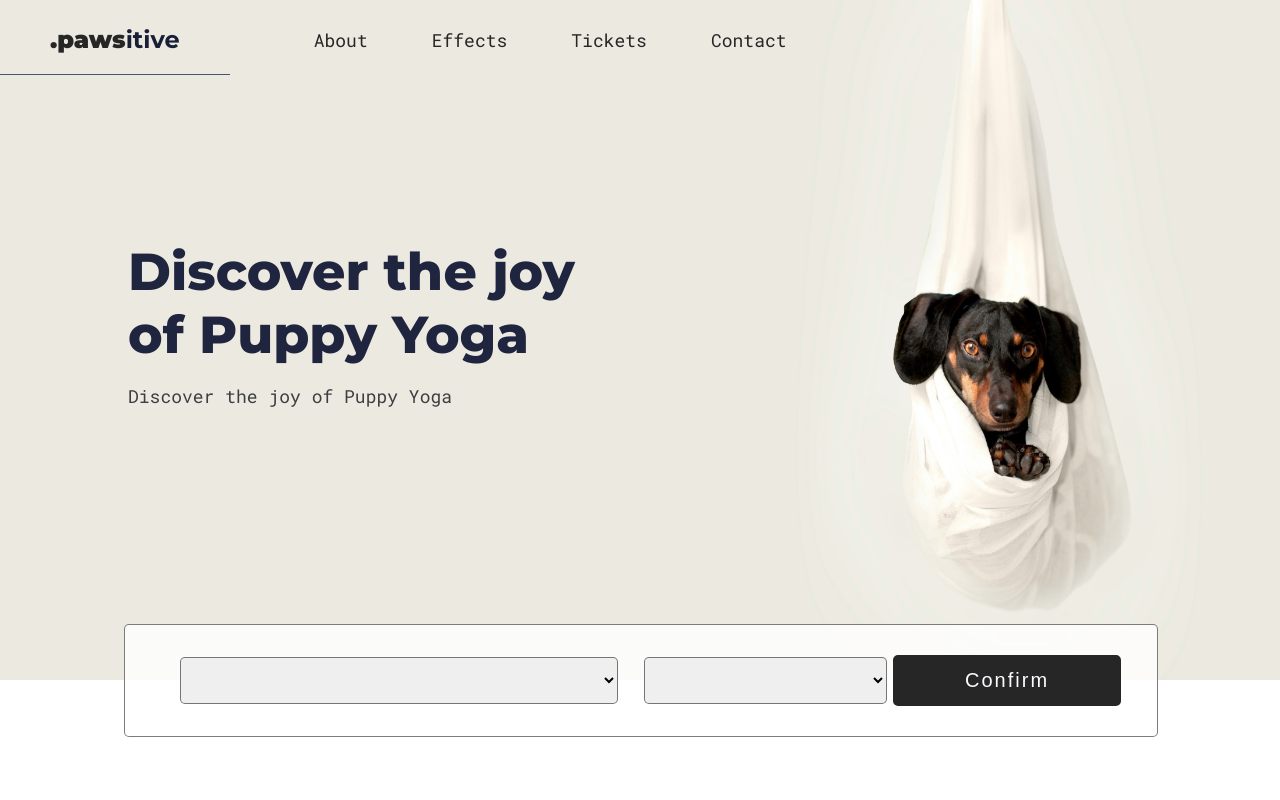
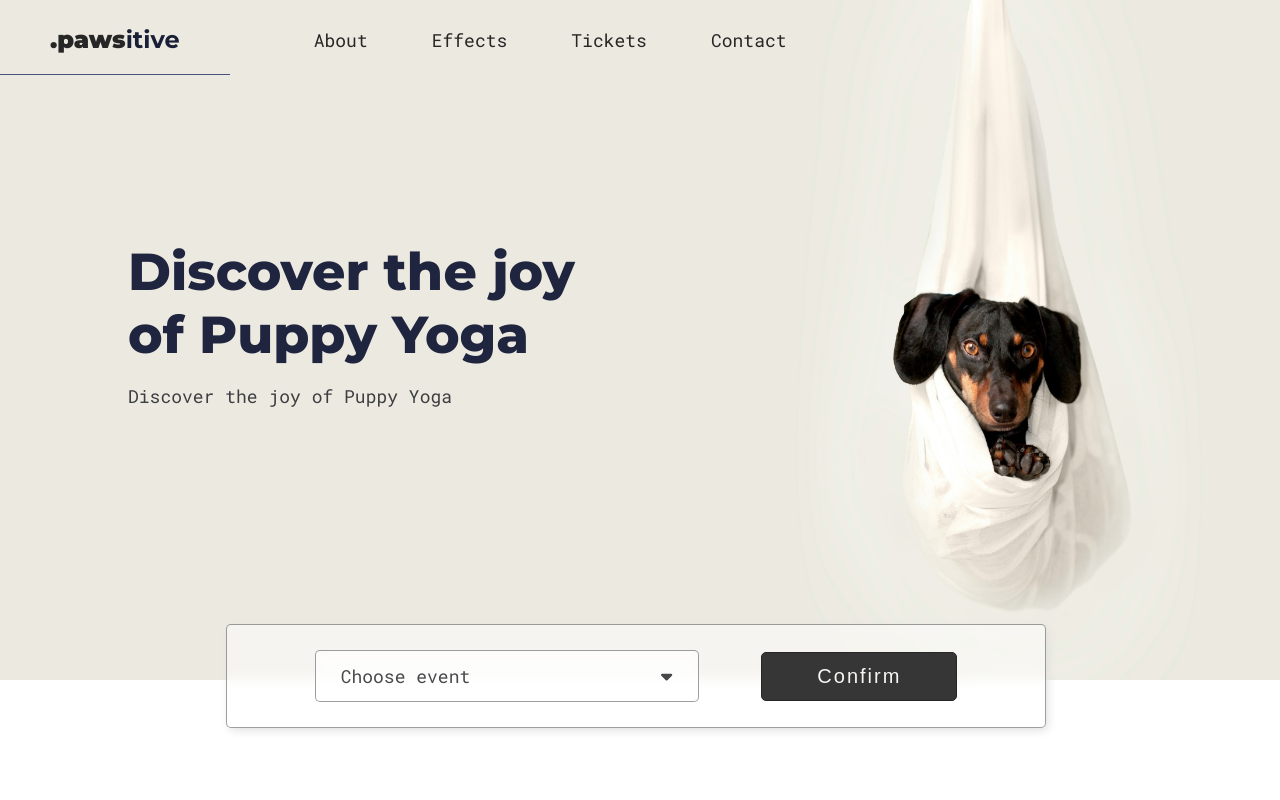
Before and after one commit to hannaharkusha/react-puppy-joga, a React (Create React App) app: page / in a window 1280 px wide. Shown: the top 800 px of the page. Built offline with nearby package versions, Linux system fonts and the light colour scheme; a web font is replaced by a local one.

Commit message:
dropdown added

```diff
--- a/package.json
+++ b/package.json
@@ -3,10 +3,14 @@
   "version": "0.1.0",
   "private": true,
   "dependencies": {
+    "@fortawesome/free-solid-svg-icons": "^6.5.2",
+    "@fortawesome/react-fontawesome": "^0.2.2",
     "@testing-library/jest-dom": "^5.17.0",
     "@testing-library/react": "^13.4.0",
     "@testing-library/user-event": "^13.5.0",
+    "bootstrap": "^5.3.3",
     "react": "^18.3.1",
+    "react-bootstrap": "^2.10.4",
     "react-dom": "^18.3.1",
     "react-lazyload": "^3.2.1",
     "react-loading": "^2.0.3",
--- a/src/App.js
+++ b/src/App.js
@@ -17,6 +17,10 @@ function App() {
         ["Support for Shelters", "Many puppy yoga sessions are organized in collaboration with animal shelters or rescue organizations."],
     ];
 
+    const options = [
+        'option1', 'option2', 'option3'
+    ]
+
 
     const data = { advantages };
 
@@ -25,7 +29,7 @@ function App() {
                 <div className="App">
                     <Navbar />
                     <Header />
-                    <BookDiv />
+                    <BookDiv options={options}/>
                     <Section
                         question='What is Puppy Yoga?'
                         content="Puppy yoga is a delightful and unique experience that combines traditional yoga practices with the joy of interacting with playful puppies. During a typical class, participants engage in a series of yoga poses and stretches, all while adorable puppies roam freely around the room. These furry companions might curl up next to yogis, play with each other, or even join in on the poses. The presence of puppies adds an element of fun and relaxation, making the practice more enjoyable and less intense."
--- a/src/components/BookDiv.js
+++ b/src/components/BookDiv.js
@@ -1,10 +1,10 @@
 import React from "react";
+import Dropdown from "./Dropdown";
 
-function BookDiv() {
+function BookDiv({options}) {
     return (
-        <div className='flex center book'>
-            <select name="event" id="event"></select>
-            <select name="date" id="date"></select>
+        <div className='flex glass space-evenly center book'>
+          <Dropdown options={options} />
             <button className='button'>Confirm</button>
         </div>
     )
--- /dev/null
+++ b/src/components/Dropdown.js
@@ -0,0 +1,27 @@
+import React, {useState} from "react";
+import { FontAwesomeIcon } from '@fortawesome/react-fontawesome'
+import { faCaretDown } from '@fortawesome/free-solid-svg-icons'
+
+
+function Dropdown({options}) {
+
+    const[dropdownToggled, setDropdownToggled] = useState(false)
+
+    return (
+        <div className={dropdownToggled ? 'flex column glass dropdown' : 'flex column glass  dropdown not-toggled'} onClick={()=>setDropdownToggled(!dropdownToggled)}>
+            <div className="flex center space-between">
+                <div className="dropdown-title"> Choose event</div>
+                <FontAwesomeIcon icon={faCaretDown} />
+            </div>
+            {dropdownToggled &&
+                (<div className="dropdown-options glass">
+                {options.map(option => (
+                    <div>{option}</div>
+                ))}
+                </div>)
+            }
+        </div>
+    )
+}
+
+export default Dropdown;
--- a/src/index.css
+++ b/src/index.css
@@ -52,6 +52,10 @@ code {
 
 .space-between{
   justify-content: space-between;
+}
+
+.space-evenly{
+  justify-content: space-evenly;
 }
 
 .reverse{
@@ -128,22 +132,22 @@ code {
 
 
 .button{
-  margin: 0 auto;
-  padding: 12px 70px;
+  padding: 12px 55px;
   letter-spacing: 0.1em;
-  background-color: #262626;
-  color: #fcfbff;
+  background-color: rgb(54, 54, 54);
+  color: #f7f6f3;
   font-size: 20px;
   border-radius: 5px;
-  border: 2px solid #262626;
+  border: 1px solid #262626;
   cursor: pointer;
   transition: all 0.3s ease;
   font-weight: 400;
 }
 
 .button:hover{
-  background-color: #fcfbff;
-  color: #262626;
+  background-color: transparent;
+  color: rgb(61, 62, 64);
+  border: 1px solid rgba(61, 62, 64, 0.7);
 }
 
 .headline {
@@ -313,25 +317,69 @@ li{
 
 
 .book{
-  width: 76%;
-  padding: 30px;
-  background-color: rgba(255, 255, 255, 0.8);
-  border: 1px solid rgba(38, 37, 37, 0.6);
+  width: 60%;
+  padding: 25px;
   position: absolute;
   top: 78vh;
   border-radius: 5px;
-  margin: 0 calc(12% - 30px);
+  margin: 0 calc(20% - 30px);
+  overflow-y: visible;
+  border: 1px solid rgba(61, 62, 64, 0.5);
+
 }
 
-
-select{
-  width: 25%;
-  padding: 14px;
-  margin-left: 2vw;
-  border-radius: 5px;
-  border: 1px solid rgba(38, 38, 38, 0.6);
+.glass{
+  background: rgba(255,255,255,0.5);
+  -webkit-backdrop-filter: blur(6px);
+  backdrop-filter: blur(6px);
+  -webkit-box-shadow: 2.5px 3px 9.5px -1px #dddddd;
+  -moz-box-shadow: 2.5px 3px 9.5px -1px #dddddd;
+  box-shadow: 2.5px 3px 9.5px -1px #dddddd;
 }
 
-select:first-of-type{
-  width: 45%;
+.dropdown{
+  position: relative;
+  padding: 13px 25px;
+  min-width: 50%;
+  box-sizing: border-box;
+  border-radius: 5px;
+  box-shadow: none;
+  border: 1px solid rgba(61, 62, 64, 0.5);
+  color: rgba(61, 62, 64, 0.95);
+  cursor: pointer;
 }
+.dropdown:hover{
+  border: 1px solid rgba(61, 62, 64, 0.7);
+  color: rgb(61, 62, 64);
+}
+
+.not-toggled{
+  border-radius: 5px;
+}
+
+.dropdown-title{
+}
+
+.dropdown-options{
+  position: absolute;
+  top: 105%;
+  left: 0;
+  width: 100%;
+  border-radius: 5px;
+  border: 1px solid rgba(61, 62, 64, 0.5);
+}
+
+.dropdown-options>div{
+  background: rgba(255,255,255,0.7);
+  padding: 12px;
+  width: inherit;
+  box-sizing: border-box;
+}
+
+.dropdown-options>div:hover{
+  background: rgba(234, 231, 222, 0.4);
+}
+
+.dropdown-options>div:last-child{
+  border-radius: 0 0 5px 5px;
+}
```
Also changed, not shown: 1 other file (tests, documents, lock files or other folders).
